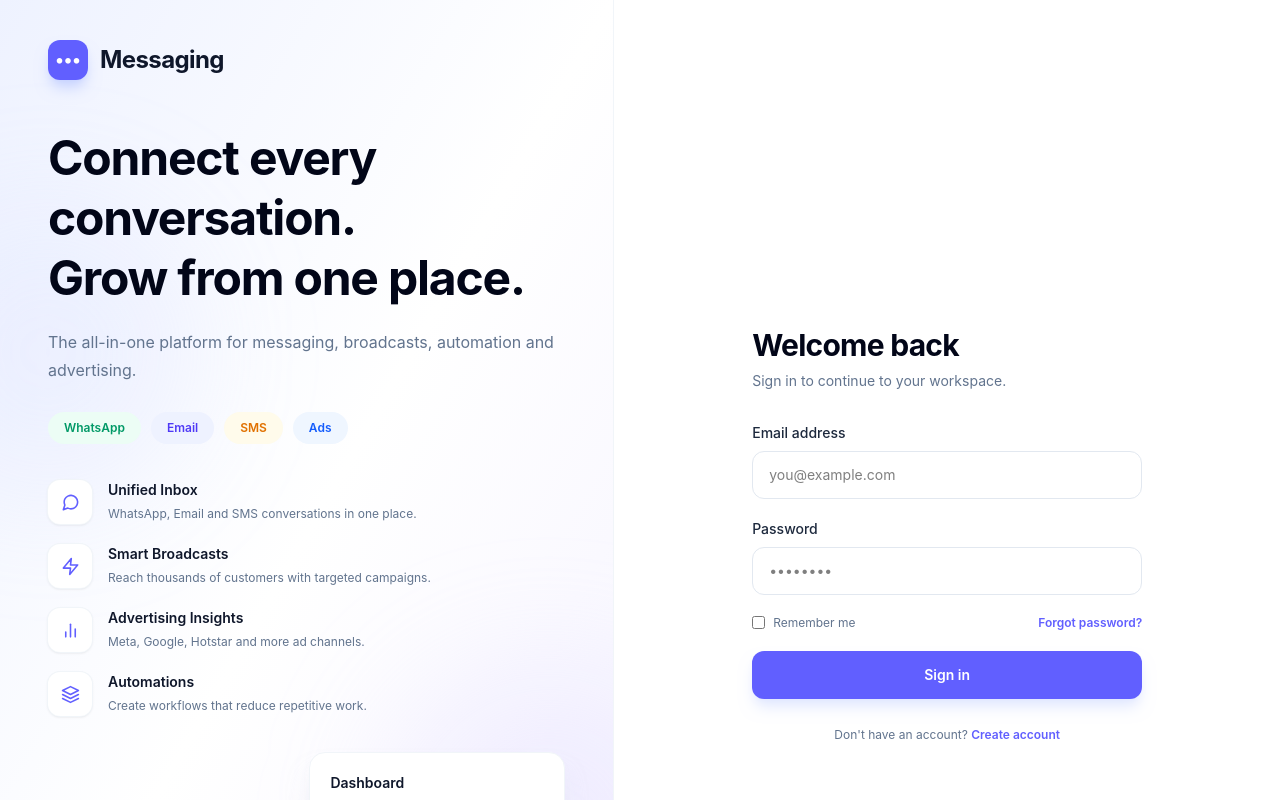
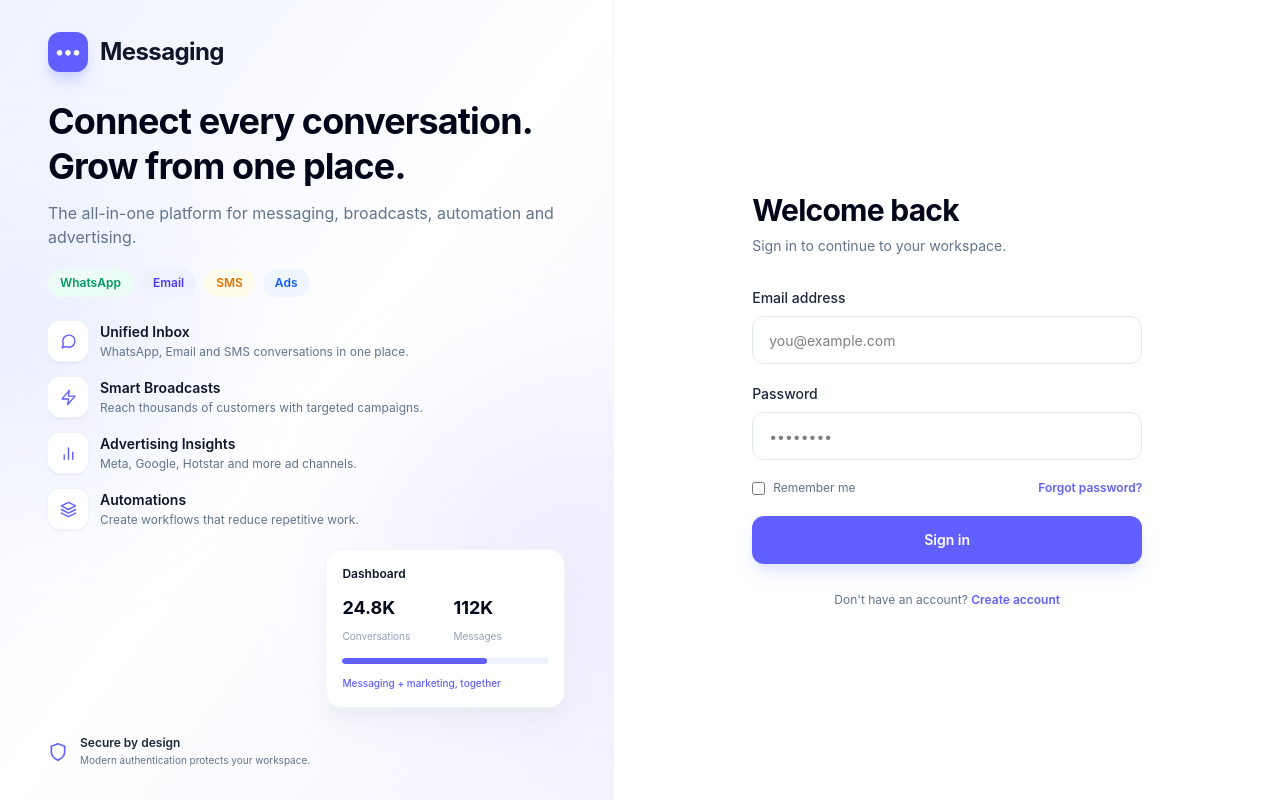
Before and after one commit to renukaprasad-ms/messaging, a React (Vite) app in the folder frontend/: page /login in a window 1280 px wide. Shown: the top 800 px of the page. Built offline with nearby package versions, Linux system fonts and the light colour scheme.

Commit message:
fix(frontend): keep auth experience within single viewport

```diff
--- a/frontend/src/layouts/AuthLayout.tsx
+++ b/frontend/src/layouts/AuthLayout.tsx
@@ -10,65 +10,65 @@ const capabilities = [
 
 const AuthLayout = () => {
   return (
-    <main className="min-h-screen bg-white lg:grid lg:grid-cols-[48%_52%]">
-      <section className="relative hidden min-h-screen overflow-hidden border-r border-slate-100 bg-gradient-to-br from-indigo-50 via-white to-violet-50 px-12 py-10 lg:flex lg:flex-col">
+    <main className="h-dvh overflow-hidden bg-white lg:grid lg:grid-cols-[48%_52%]">
+      <section className="relative hidden h-dvh overflow-hidden border-r border-slate-100 bg-gradient-to-br from-indigo-50 via-white to-violet-50 px-10 py-8 lg:flex lg:flex-col xl:px-12">
         <div className="absolute -left-24 top-52 h-72 w-72 rounded-full bg-indigo-200/20 blur-3xl" />
         <div className="absolute -right-24 bottom-20 h-80 w-80 rounded-full bg-violet-200/30 blur-3xl" />
 
-        <div className="relative z-10 flex items-center gap-3">
+        <div className="relative z-10 flex shrink-0 items-center gap-3">
           <div className="flex h-10 w-10 items-center justify-center rounded-xl bg-indigo-500 text-lg font-bold text-white shadow-lg shadow-indigo-200">•••</div>
           <span className="text-2xl font-bold tracking-tight text-slate-900">Messaging</span>
         </div>
 
-        <div className="relative z-10 my-auto max-w-xl py-12">
-          <h1 className="text-4xl font-bold leading-tight tracking-tight text-slate-950 xl:text-5xl">
+        <div className="relative z-10 flex min-h-0 flex-1 flex-col justify-center py-5">
+          <h1 className="text-3xl font-bold leading-tight tracking-tight text-slate-950 xl:text-4xl 2xl:text-5xl">
             Connect every conversation.<br />Grow from one place.
           </h1>
-          <p className="mt-5 max-w-lg text-base leading-7 text-slate-500">
+          <p className="mt-3 max-w-lg text-sm leading-6 text-slate-500 xl:text-base">
             The all-in-one platform for messaging, broadcasts, automation and advertising.
           </p>
 
-          <div className="mt-7 flex flex-wrap gap-2.5 text-xs font-semibold">
-            <span className="rounded-full bg-emerald-50 px-4 py-2 text-emerald-600">WhatsApp</span>
-            <span className="rounded-full bg-indigo-50 px-4 py-2 text-indigo-600">Email</span>
-            <span className="rounded-full bg-amber-50 px-4 py-2 text-amber-600">SMS</span>
-            <span className="rounded-full bg-blue-50 px-4 py-2 text-blue-600">Ads</span>
+          <div className="mt-4 flex flex-wrap gap-2 text-xs font-semibold xl:mt-5">
+            <span className="rounded-full bg-emerald-50 px-3 py-1.5 text-emerald-600">WhatsApp</span>
+            <span className="rounded-full bg-indigo-50 px-3 py-1.5 text-indigo-600">Email</span>
+            <span className="rounded-full bg-amber-50 px-3 py-1.5 text-amber-600">SMS</span>
+            <span className="rounded-full bg-blue-50 px-3 py-1.5 text-blue-600">Ads</span>
           </div>
 
-          <div className="mt-9 grid gap-5">
+          <div className="mt-5 grid gap-3 xl:mt-6 xl:gap-4">
             {capabilities.map(({ icon: Icon, title, description }) => (
-              <div key={title} className="flex items-center gap-4">
-                <div className="flex h-11 w-11 shrink-0 items-center justify-center rounded-xl bg-white text-indigo-500 shadow-sm ring-1 ring-slate-100">
-                  <Icon size={19} />
+              <div key={title} className="flex items-center gap-3">
+                <div className="flex h-9 w-9 shrink-0 items-center justify-center rounded-xl bg-white text-indigo-500 shadow-sm ring-1 ring-slate-100 xl:h-10 xl:w-10">
+                  <Icon size={17} />
                 </div>
                 <div>
-                  <h2 className="text-sm font-semibold text-slate-900">{title}</h2>
-                  <p className="mt-1 text-xs leading-5 text-slate-500">{description}</p>
+                  <h2 className="text-xs font-semibold text-slate-900 xl:text-sm">{title}</h2>
+                  <p className="mt-0.5 text-[11px] leading-4 text-slate-500 xl:text-xs">{description}</p>
                 </div>
               </div>
             ))}
           </div>
 
-          <div className="ml-auto mt-9 w-64 rounded-2xl border border-slate-100 bg-white p-5 shadow-xl shadow-slate-200/50">
-            <p className="text-sm font-semibold text-slate-900">Dashboard</p>
-            <div className="mt-5 grid grid-cols-2 gap-4">
-              <div><strong className="block text-xl text-slate-950">24.8K</strong><span className="text-[11px] text-slate-400">Conversations</span></div>
-              <div><strong className="block text-xl text-slate-950">112K</strong><span className="text-[11px] text-slate-400">Messages</span></div>
+          <div className="ml-auto mt-5 hidden w-60 rounded-2xl border border-slate-100 bg-white p-4 shadow-xl shadow-slate-200/50 xl:block 2xl:mt-7">
+            <p className="text-xs font-semibold text-slate-900">Dashboard</p>
+            <div className="mt-3 grid grid-cols-2 gap-4">
+              <div><strong className="block text-lg text-slate-950">24.8K</strong><span className="text-[10px] text-slate-400">Conversations</span></div>
+              <div><strong className="block text-lg text-slate-950">112K</strong><span className="text-[10px] text-slate-400">Messages</span></div>
             </div>
-            <div className="mt-5 h-2 overflow-hidden rounded-full bg-indigo-50"><div className="h-full w-[70%] rounded-full bg-indigo-500" /></div>
-            <p className="mt-4 text-[11px] font-medium text-indigo-500">Messaging + marketing, together</p>
+            <div className="mt-3 h-1.5 overflow-hidden rounded-full bg-indigo-50"><div className="h-full w-[70%] rounded-full bg-indigo-500" /></div>
+            <p className="mt-3 text-[10px] font-medium text-indigo-500">Messaging + marketing, together</p>
           </div>
         </div>
 
-        <div className="relative z-10 flex items-center gap-3 text-slate-500">
-          <FiShield className="text-indigo-500" size={22} />
-          <div><p className="text-xs font-semibold text-slate-800">Secure by design</p><p className="mt-0.5 text-[11px]">Modern authentication protects your workspace.</p></div>
+        <div className="relative z-10 flex shrink-0 items-center gap-3 text-slate-500">
+          <FiShield className="text-indigo-500" size={20} />
+          <div><p className="text-xs font-semibold text-slate-800">Secure by design</p><p className="mt-0.5 text-[10px]">Modern authentication protects your workspace.</p></div>
         </div>
       </section>
 
-      <section className="flex min-h-screen items-center justify-center bg-white px-6 py-12 sm:px-10">
+      <section className="flex h-dvh items-center justify-center overflow-y-auto bg-white px-6 py-6 sm:px-10 lg:py-5">
         <div className="w-full max-w-[390px]">
-          <div className="mb-10 flex items-center gap-3 lg:hidden">
+          <div className="mb-7 flex items-center gap-3 lg:hidden">
             <div className="flex h-9 w-9 items-center justify-center rounded-xl bg-indigo-500 text-sm font-bold text-white">•••</div>
             <span className="text-xl font-bold text-slate-900">Messaging</span>
           </div>
```
